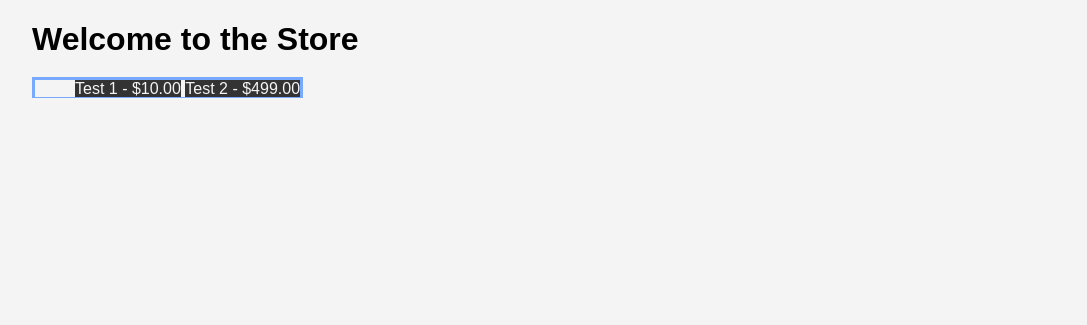
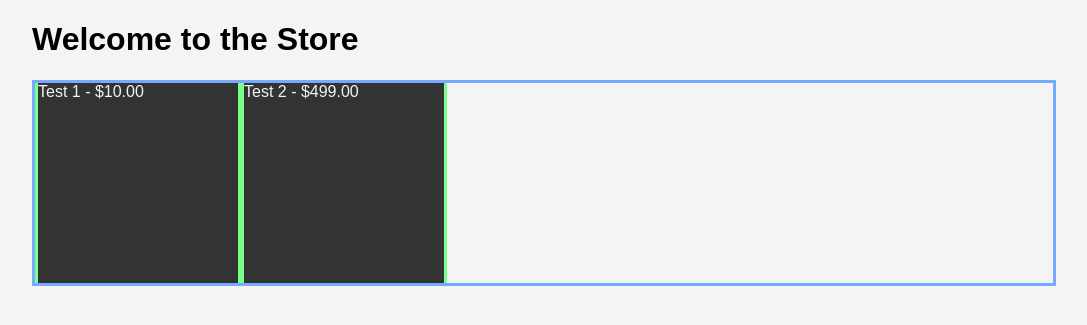
Before and after one commit to SDWLAD/DjangoWebMarketplace, a Django app: page / in a window 1280 px wide. Shown: the part 73-398 px from the top of the page, without its empty margins (96-1183 px from the left). Run offline with Django 5.2, Linux system fonts and the light colour scheme; data comes from the database, SQL or seed files in the repository.

Commit message:
Refactor layout structure and styles for item tiles in index template

```diff
--- a/DjangoWebMarketplace/store/static/store/store.css
+++ b/DjangoWebMarketplace/store/static/store/store.css
@@ -1,10 +1,15 @@
 .tiles-block{
-    display: inline;
     border: #77aaff 3px solid;
+    list-style-type: none;
+    overflow: hidden;
 }
 
 .tile{
-    display: inline;
+    float: left;
+    border-right: #77ff89 3px solid;
+    border-left: #77ff89 3px solid;
     background-color: #333;
     color: #f4f4f4;
+    height: 200px;
+    width: 200px;
 }
--- a/DjangoWebMarketplace/store/templates/store/index.html
+++ b/DjangoWebMarketplace/store/templates/store/index.html
@@ -8,9 +8,9 @@
 
 {% block body %}
     <h1>Welcome to the Store</h1>
-    <ul id="popular" class="tiles-block">
+    <div id="popular" class="tiles-block">
         {% for item in items %}
-            <li class="tile">{{ item.name }} - ${{ item.price }}</li>
+            <div class="tile">{{ item.name }} - ${{ item.price }}</div>
         {% endfor %}
-    </ul>
+    </div>
 {% endblock %}
```
